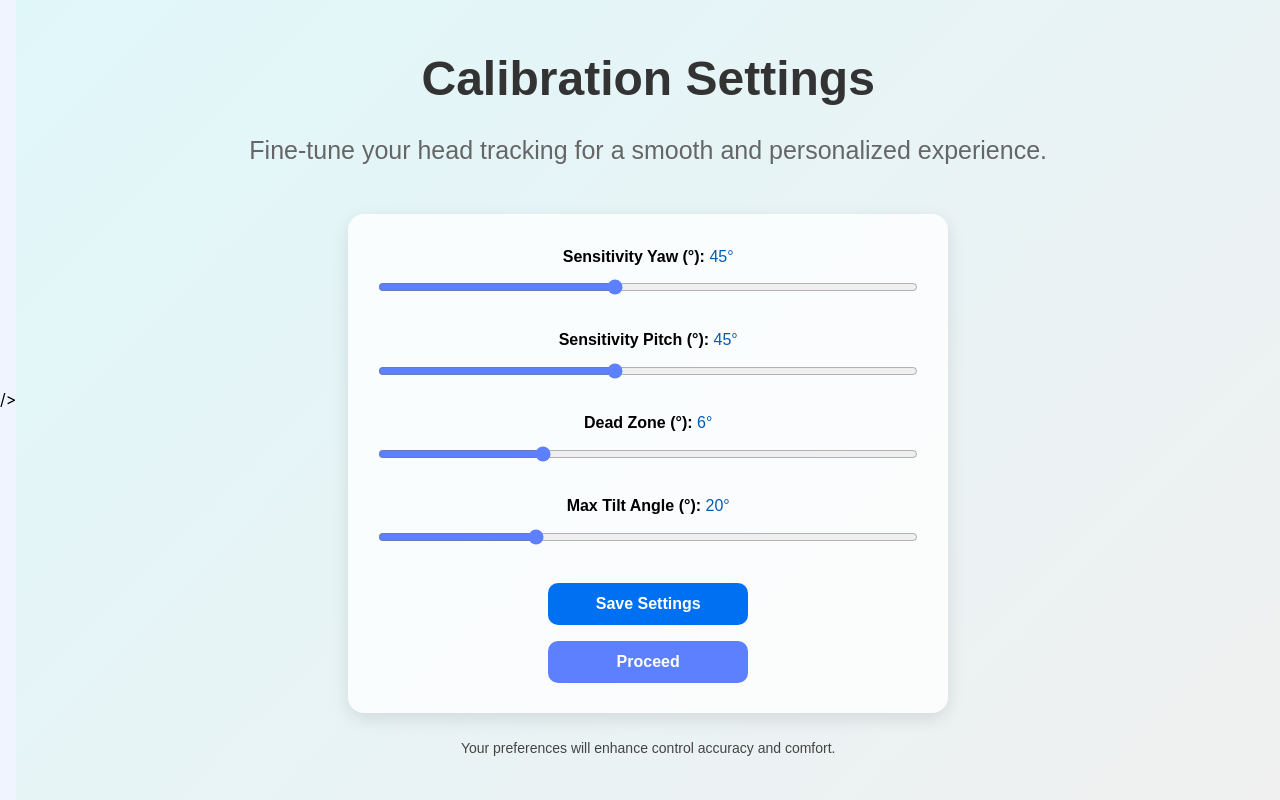
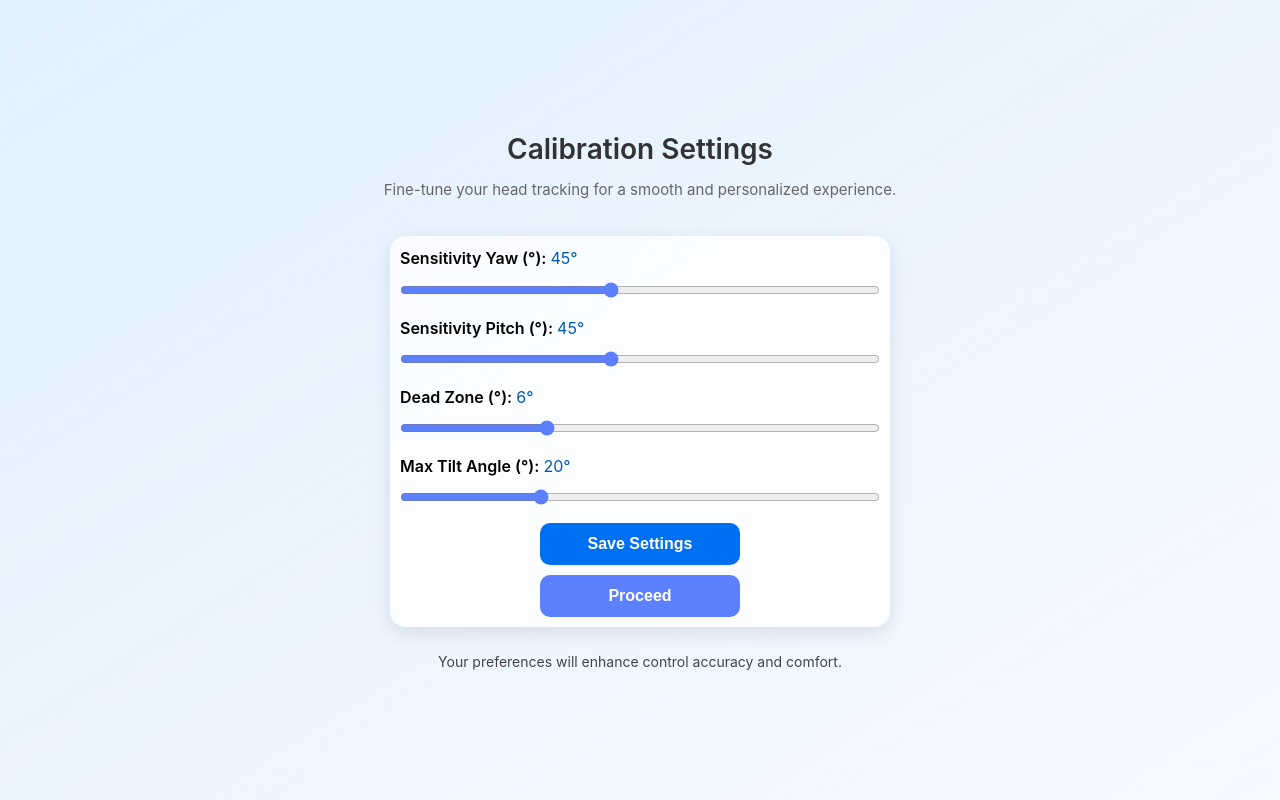
Before and after one commit to SonnyLiuu/Winks, a React (Vite) app in the folder WinksUI/src/renderer/: page /#/calibration in a window 1280 px wide. Built offline with nearby package versions, Linux system fonts and the light colour scheme.

Commit message:
fixed calibration page overflow

```diff
--- a/WinksUI/src/renderer/index.html
+++ b/WinksUI/src/renderer/index.html
@@ -14,7 +14,7 @@
         img-src 'self' data: https://cdn.icon-icons.com/ https://images.icon-icons.com/;
         font-src 'self' https://fonts.gstatic.com/;"
          >
-    />
+
   </head>
 
   <body>
--- a/WinksUI/src/renderer/src/components/pages/Homepage.css
+++ b/WinksUI/src/renderer/src/components/pages/Homepage.css
@@ -1,25 +1,25 @@
 @import url('https://fonts.googleapis.com/css2?family=Poppins:wght@300;400;600&display=swap');
 
+/* Homepage.css */
+
 html, body {
-    height: 100%;
-    width: 100%;
   margin: 0;
   padding: 0;
+  width: 100%;
+  height: 100%;
   overflow: hidden;
 }
 
 .home-container {
-      height: 100%;
-    width: 100%;
+  width: 100vw;
+  height: 100vh;
+  background: linear-gradient(to bottom right, #e0f1ff, #f7f9ff);
   display: flex;
   flex-direction: column;
+  justify-content: center;
   align-items: center;
-    justify-content: center;
-    min-height: 100vh;
-    padding: 0 20px;
-    background: linear-gradient(135deg, #e0f7fa, #f0f0f0);
-    font-family: 'Poppins', sans-serif;
-    text-align: center;
+  box-sizing: border-box;
+  padding: 24px;
 }
 
 .home-logo {
@@ -34,14 +34,14 @@ html, body {
 }
 
 .home-heading {
-  font-size: 48px;
+  font-size: 28px;
   font-weight: 600;
   color: #333;
-  margin-bottom: 12px;
+  margin-bottom: 7px;
 }
 
 .home-subtext {
-  font-size: 25px;
+  font-size: 15px;
   color: #666;
   margin-bottom: 24px;
 }
--- a/WinksUI/src/renderer/src/components/pages/callibrationPage.tsx
+++ b/WinksUI/src/renderer/src/components/pages/callibrationPage.tsx
@@ -1,6 +1,6 @@
 import { useState } from 'react';
 import { useNavigate } from 'react-router-dom';
-import './HomePage.css';
+import './Homepage.css';
 
 export default function CalibrationPage() {
   const [yaw, setYaw] = useState(45);
@@ -12,27 +12,52 @@ export default function CalibrationPage() {
   const handleSave = () => {
     const settings = { yaw, pitch, deadZone, tiltAngle };
     console.log('Saving settings:', settings);
-    alert('Need to connect to DB');
+    alert('Settings saved!');
   };
 
   const handleProceed = () => {
     navigate('/dashboard');
   };
 
+  const descriptions: { [key: string]: string } = {
+    'Sensitivity Yaw (°)': 'Controls horizontal sensitivity of head movement.',
+    'Sensitivity Pitch (°)': 'Controls vertical sensitivity of head movement.',
+    'Dead Zone (°)': 'Ignores small movements below this threshold.',
+    'Max Tilt Angle (°)': 'The maximum angle for joystick tilt detection.'
+  };
+
   return (
     <div className="home-container">
-      <h1 className="home-heading"> Calibration Settings</h1>
+      <h1 className="home-heading">Calibration Settings</h1>
       <p className="home-subtext">Fine-tune your head tracking for a smooth and personalized experience.</p>
 
-      <div style={{ width: '100%', maxWidth: '600px', background: '#ffffffcc', padding: '30px', borderRadius: '16px', boxShadow: '0 6px 18px rgba(0,0,0,0.1)', marginTop: '20px' }}>
+      <div style={{ width: '70%', maxWidth: '500px', background: '#ffffffcc', padding: '10px', borderRadius: '16px', boxShadow: '0 6px 18px rgba(0,0,0,0.1)', marginTop: '10px' }}>
         {[
           { label: 'Sensitivity Yaw (°)', value: yaw, setter: setYaw, min: 10, max: 90 },
           { label: 'Sensitivity Pitch (°)', value: pitch, setter: setPitch, min: 10, max: 90 },
           { label: 'Dead Zone (°)', value: deadZone, setter: setDeadZone, min: 0, max: 20 },
           { label: 'Max Tilt Angle (°)', value: tiltAngle, setter: setTiltAngle, min: 10, max: 45 },
         ].map((setting, index) => (
-          <div key={index} style={{ marginBottom: '24px' }}>
-            <label style={{ fontWeight: '600', display: 'block', marginBottom: '8px' }}>
+          <div key={index} style={{ marginBottom: '10px', position: 'relative' }}>
+            <label
+              style={{
+                fontWeight: '600',
+                display: 'block',
+                marginBottom: '8px',
+                position: 'relative',
+                cursor: 'pointer',
+              }}
+              onMouseEnter={(e) => {
+                const tooltip = document.createElement('div');
+                tooltip.textContent = descriptions[setting.label];
+                tooltip.className = 'tooltip';
+                e.currentTarget.appendChild(tooltip);
+              }}
+              onMouseLeave={(e) => {
+                const tooltip = e.currentTarget.querySelector('.tooltip');
+                if (tooltip) tooltip.remove();
+              }}
+            >
               {setting.label}: <span style={{ color: '#005bb5' }}>{setting.value}°</span>
             </label>
             <input
@@ -50,7 +75,7 @@ export default function CalibrationPage() {
           </div>
         ))}
 
-<div style={{ display: 'flex', flexDirection: 'column', alignItems: 'center', gap: '16px', marginTop: '30px' }}>
+        <div style={{ display: 'flex', flexDirection: 'column', alignItems: 'center', gap: '10px', marginTop: '0px' }}>
           <button
             onClick={handleSave}
             style={{
@@ -66,12 +91,12 @@ export default function CalibrationPage() {
               width: '200px',
             }}
             onMouseOver={(e) => {
-      (e.currentTarget as HTMLButtonElement).style.transform = 'scale(1.05)';
-      (e.currentTarget as HTMLButtonElement).style.boxShadow = '0 6px 18px rgba(0, 112, 243, 0.4)';
+              e.currentTarget.style.transform = 'scale(1.05)';
+              e.currentTarget.style.boxShadow = '0 6px 18px rgba(0, 112, 243, 0.4)';
             }}
             onMouseOut={(e) => {
-      (e.currentTarget as HTMLButtonElement).style.transform = 'scale(1)';
-      (e.currentTarget as HTMLButtonElement).style.boxShadow = 'none';
+              e.currentTarget.style.transform = 'scale(1)';
+              e.currentTarget.style.boxShadow = 'none';
             }}
           >
             Save Settings
@@ -92,12 +117,12 @@ export default function CalibrationPage() {
               width: '200px',
             }}
             onMouseOver={(e) => {
-      (e.currentTarget as HTMLButtonElement).style.transform = 'scale(1.05)';
-      (e.currentTarget as HTMLButtonElement).style.boxShadow = '0 6px 18px rgba(8, 72, 131, 0.4)';
+              e.currentTarget.style.transform = 'scale(1.05)';
+              e.currentTarget.style.boxShadow = '0 6px 18px rgba(8, 72, 131, 0.4)';
             }}
             onMouseOut={(e) => {
-      (e.currentTarget as HTMLButtonElement).style.transform = 'scale(1)';
-      (e.currentTarget as HTMLButtonElement).style.boxShadow = 'none';
+              e.currentTarget.style.transform = 'scale(1)';
+              e.currentTarget.style.boxShadow = 'none';
             }}
           >
             Proceed
@@ -108,6 +133,28 @@ export default function CalibrationPage() {
       <p className="signup-prompt" style={{ marginTop: '24px' }}>
         Your preferences will enhance control accuracy and comfort.
       </p>
+
+      {/* Tooltip CSS */}
+      <style>{`
+        .tooltip {
+          position: absolute;
+          top: -35px;
+          left: 0;
+          background: rgba(0,0,0,0.85);
+          color: white;
+          padding: 8px 12px;
+          border-radius: 8px;
+          font-size: 14px;
+          white-space: nowrap;
+          z-index: 10;
+          animation: fadeIn 0.2s ease-in-out;
+        }
+
+        @keyframes fadeIn {
+          from { opacity: 0; transform: translateY(5px); }
+          to { opacity: 1; transform: translateY(0); }
+        }
+      `}</style>
     </div>
   );
 }
```
Also changed, not shown: 1 other file (tests, documents, lock files or other folders). Lines whose indentation alone changed are shown as unchanged.
